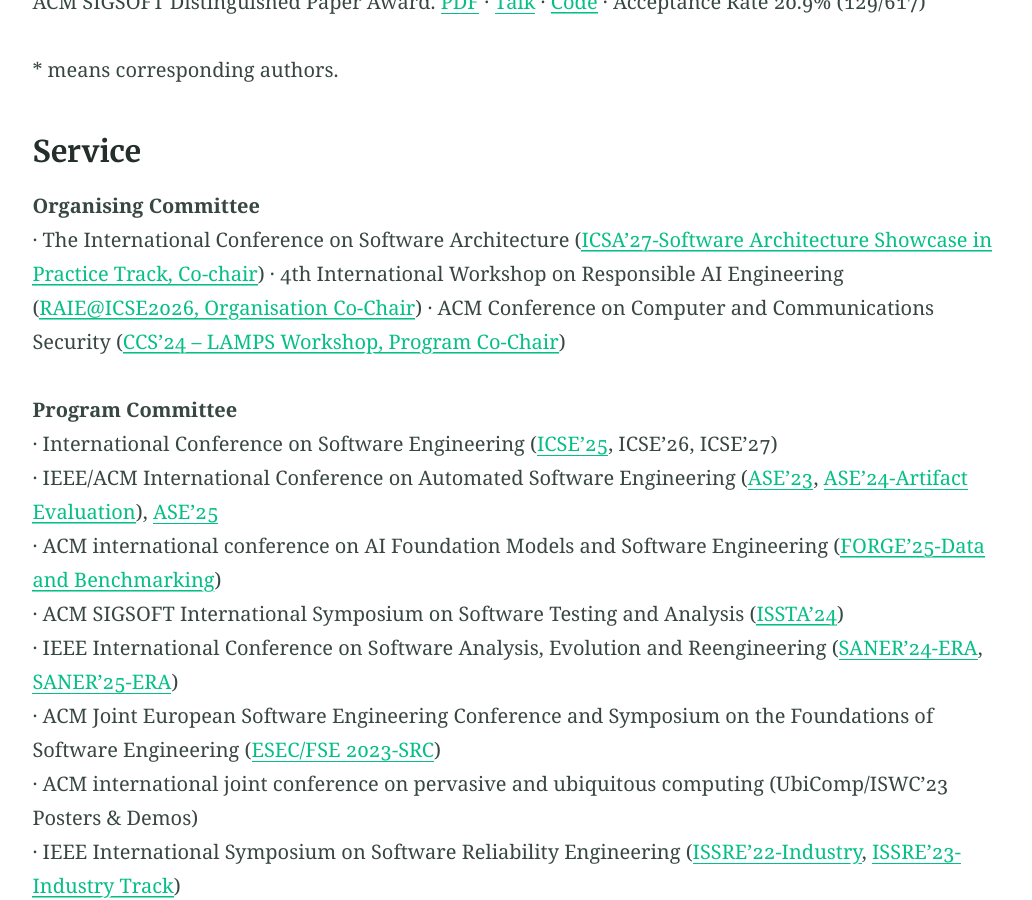
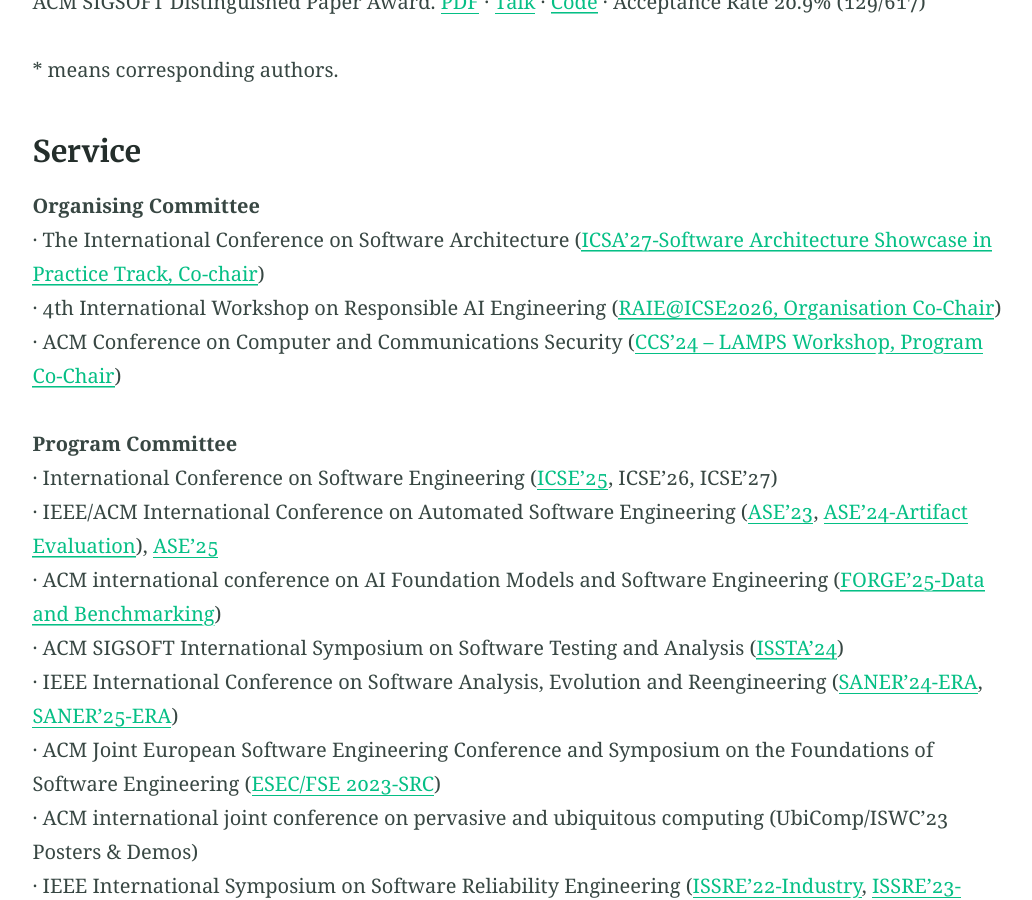
Before and after one commit to chenjshnn/chenjshnn.github.io, a Jekyll site: the page built from index.md, in a window 1280 px wide and 900 px high, scrolled down 3692 px. Shown: the whole window, without its empty margins (118-1150 px from the left). Built offline with Jekyll 4.4.1, drawn with Linux system fonts in a browser that asks for light colours.

```diff
--- a/index.md
+++ b/index.md
@@ -133,9 +133,9 @@ ACM SIGSOFT Distinguished Paper Award. [PDF](/files/ICSE2020-predictContent.pdf)
 
 ### Service {#services}
 **Organising Committee** <br />
-· The International Conference on Software Architecture ([ICSA'27-Software Architecture Showcase in Practice Track, Co-chair](https://conf.researchr.org/track/icsa-2027/icsa-2027-software-architecture-showcase))
-· 4th International Workshop on Responsible AI Engineering  ([RAIE@ICSE2026, Organisation Co-Chair](https://conf.researchr.org/home/icse-2026/raie-2026#Call-for-Papers))
-· ACM Conference on Computer and Communications Security ([CCS’24 – LAMPS Workshop, Program Co-Chair](https://lamps-ccs.com/))
+· The International Conference on Software Architecture ([ICSA'27-Software Architecture Showcase in Practice Track, Co-chair](https://conf.researchr.org/track/icsa-2027/icsa-2027-software-architecture-showcase))  <br />
+· 4th International Workshop on Responsible AI Engineering  ([RAIE@ICSE2026, Organisation Co-Chair](https://conf.researchr.org/home/icse-2026/raie-2026#Call-for-Papers))  <br />
+· ACM Conference on Computer and Communications Security ([CCS’24 – LAMPS Workshop, Program Co-Chair](https://lamps-ccs.com/))  <br />
 
 **Program Committee** <br />
 · International Conference on Software Engineering ([ICSE'25](https://conf.researchr.org/track/icse-2025/icse-2025-research-track), ICSE'26, ICSE'27) <br />
```
